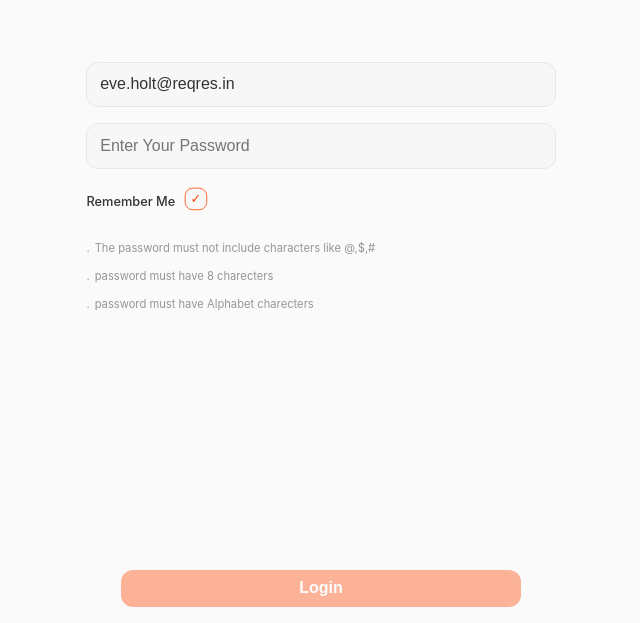
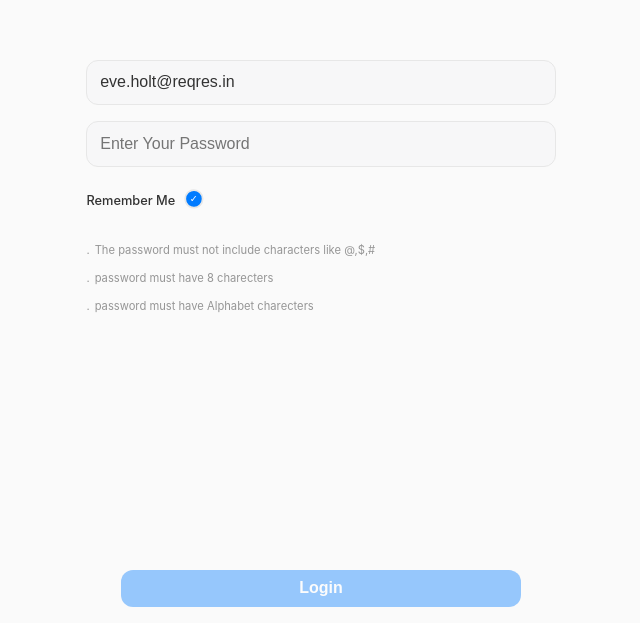
Before and after one commit to mmd-yavarii/react-crypto-app, a React (Vite) app: page / in a window 1280 px wide. Shown: the part 177-800 px from the top of the page, without its empty margins (319-959 px from the left). Built offline with nearby package versions, Linux system fonts and the light colour scheme.

Commit message:
updae style

```diff
--- a/src/global.css
+++ b/src/global.css
@@ -5,8 +5,7 @@
 
     --green-color: #0fc97f;
     --red-color: #f6465d;
-    /* --them-primary-color: #ff8c00; */
-    --them-primary-color: #ff4800;
+    --them-primary-color: #007bff;
 
     --background-color: #1c1c1d;
     --border-color: #313131;
--- a/src/pages/LoginOrSignup/LoginPage.module.css
+++ b/src/pages/LoginOrSignup/LoginPage.module.css
@@ -64,28 +64,29 @@
     font-weight: 500;
     display: flex;
     align-items: center;
-    gap: 0.5em;
+    gap: 0.2em;
 }
 
 .remember label {
-    padding-bottom: 0.8em;
+    padding-bottom: 1em;
 }
 .remember input {
     width: 6px;
     height: 6px;
-    transform: scale(0.8);
-    border: 1px solid var(--border-color);
-    border-radius: 10px;
+    transform: scale(0.6);
+    border: 3px solid var(--border-color);
+    border-radius: 50%;
     appearance: none;
     -webkit-appearance: none;
 }
 .remember input:checked {
-    border-color: var(--them-primary-color);
+    background-color: var(--them-primary-color);
+
     position: relative;
 }
 .remember input:checked::after {
     content: '✓';
-    color: var(--them-primary-color);
+    color: #fff;
     position: absolute;
     top: 50%;
     left: 50%;
```
